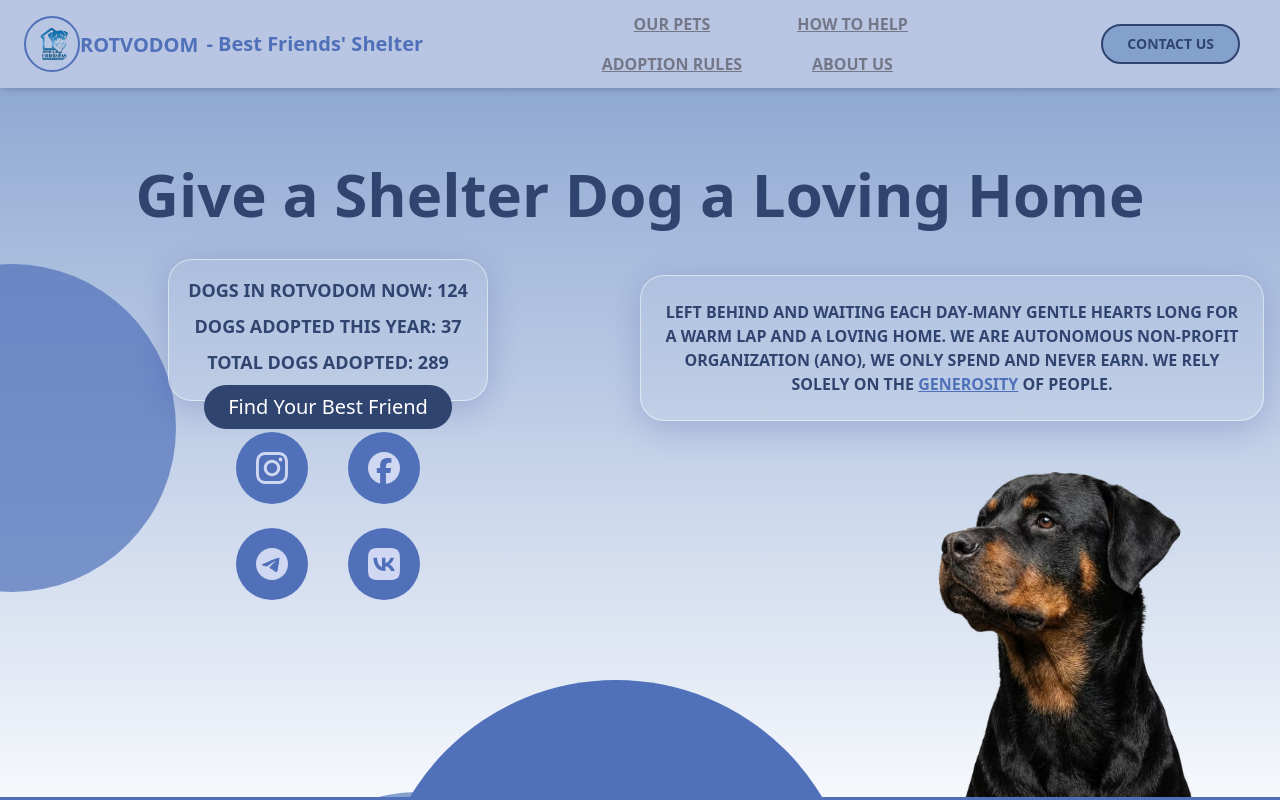
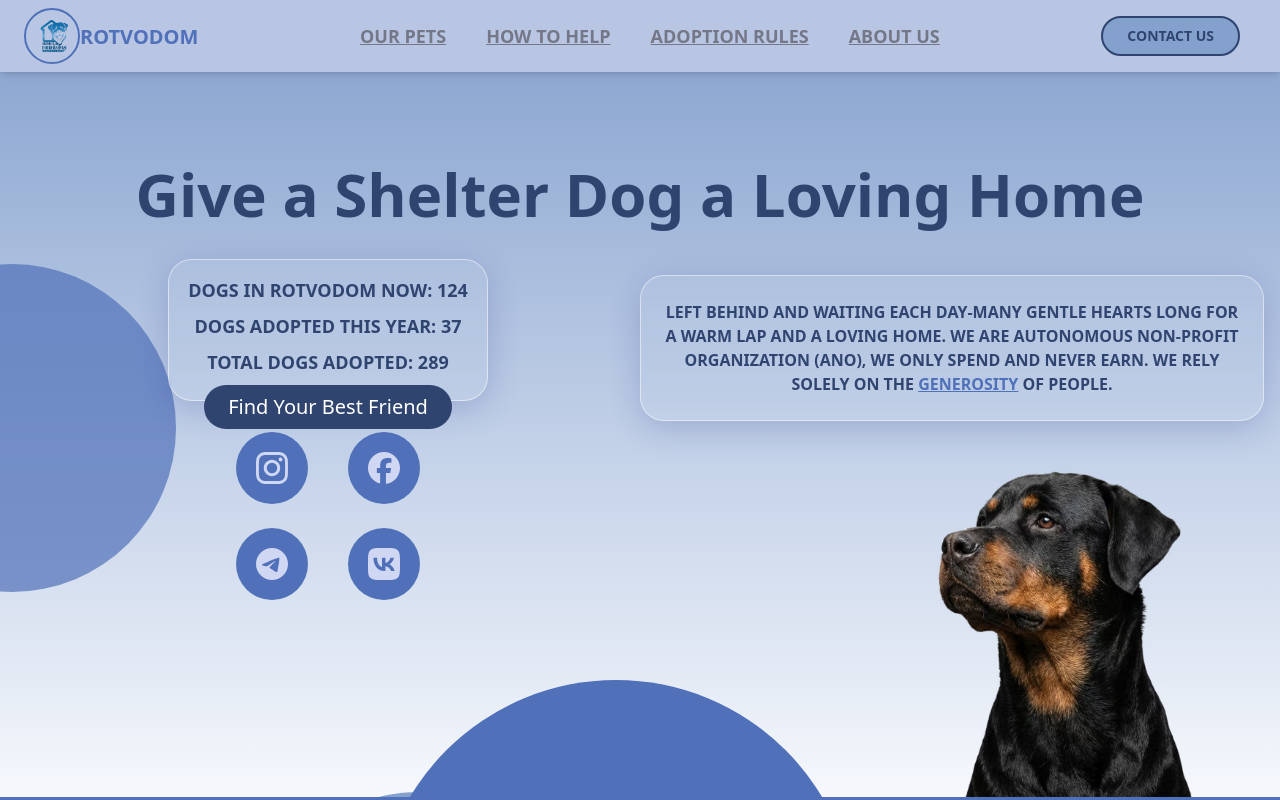
Before and after one commit to bavayra/dog-shelter, a React (Vite) app: page / in a window 1280 px wide. Shown: the top 800 px of the page. Built offline with nearby package versions, Linux system fonts and the light colour scheme.

Commit message:
feat(header): hid the short desc next to h1. Main nav is visible now, nav links are placed w/ flex-row. Corrected font sizes

```diff
--- a/src/components/Header.tsx
+++ b/src/components/Header.tsx
@@ -22,21 +22,21 @@ const Header = () => {
               <h1 className="typography-h1 xs:text-2xl w-auto md:mr-0 md:text-xl">
                 {APP_NAME}
               </h1>
-              <p className="text-primary-500 hidden text-xl font-semibold md:ml-2 md:flex">
+              <p className="text-primary-500 hidden text-xl font-semibold md:ml-2 md:flex lg:hidden">
                 - Best Friends' Shelter
               </p>
             </div>
           </div>
 
           <nav
-            className="hidden items-center gap-8 text-center lg:grid lg:grid-cols-2 lg:gap-2"
+            className="hidden items-center gap-8 text-center lg:flex lg:flex-row lg:gap-2"
             aria-label="Main navigation"
           >
             {headerLinks.map((link) => (
               <a
                 key={link.id}
                 href={link.href}
-                className="hover:text-primary-900 hover:bg-primary-200 mx-0 py-3 text-base font-medium text-neutral-700 underline transition-transform hover:scale-105 hover:rounded-lg hover:font-bold md:rounded-full md:px-4 md:py-1 md:font-bold"
+                className="hover:text-primary-900 hover:bg-primary-200 mx-0 py-3 text-lg font-medium text-neutral-700 underline transition-transform hover:scale-105 hover:rounded-lg hover:font-bold md:rounded-full md:px-4 md:py-1 md:font-bold lg:font-semibold"
                 aria-label={`Go to ${link.label} section`}
               >
                 {link.label.toUpperCase()}
```
